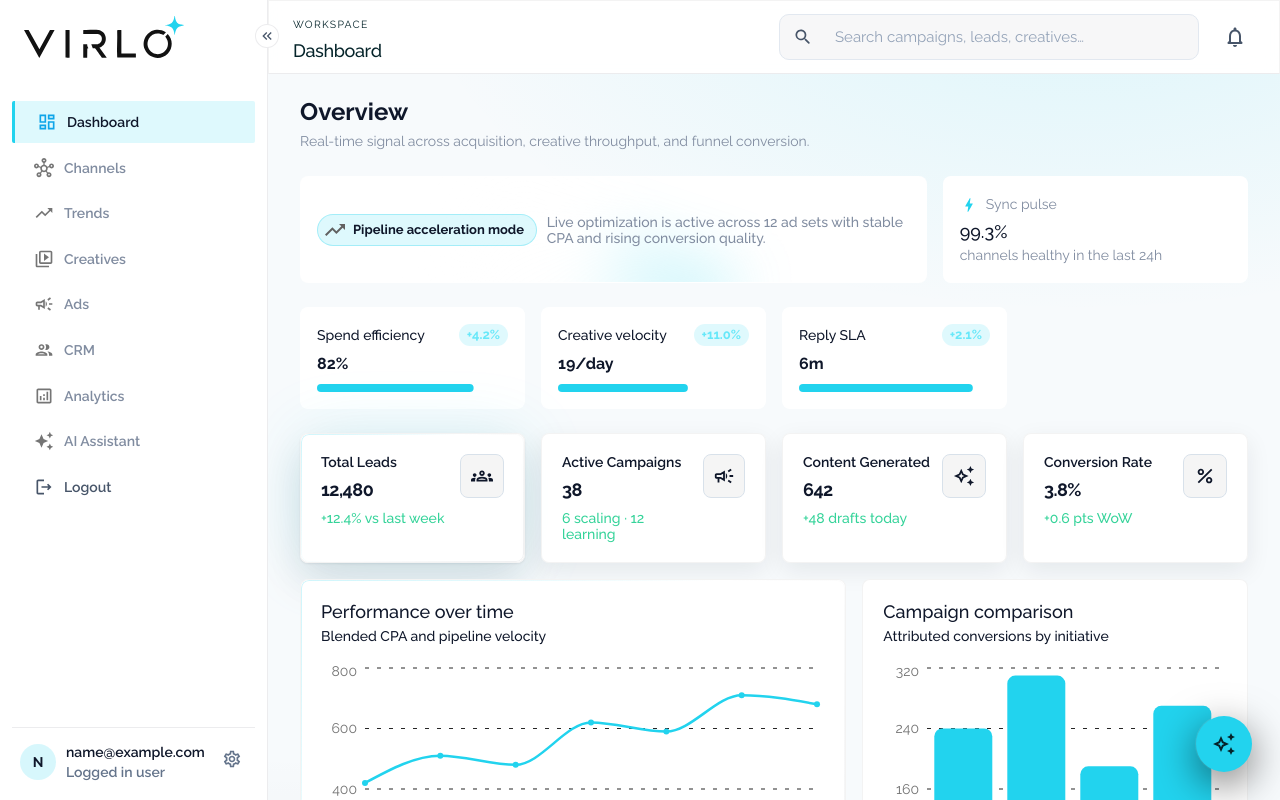
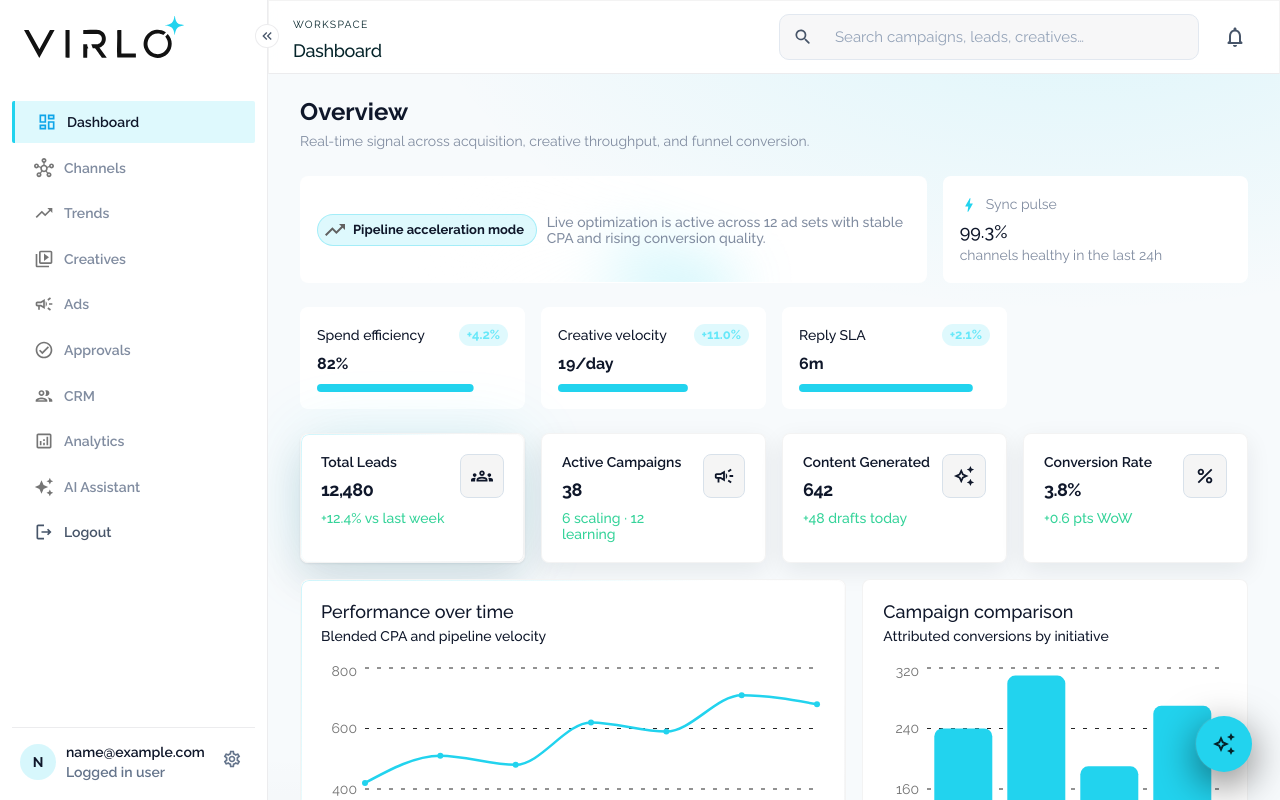
Before and after one commit to yashwanth-a11y/meta-ads-automation, a React (Vite) app in the folder frontend/: page /dashboard in a window 1280 px wide. Shown: the top 800 px of the page. Built offline with nearby package versions, Linux system fonts and the light colour scheme; sample sign-in values are in the browser's storage.

Commit message:
added approvals in the sidemenu bar

```diff
--- a/frontend/src/components/layout/Sidebar.tsx
+++ b/frontend/src/components/layout/Sidebar.tsx
@@ -16,6 +16,7 @@ import {
   AnalyticsOutlined,
   AutoAwesome,
   CampaignOutlined,
+  CheckCircleOutlined,
   DashboardOutlined,
   HubOutlined,
   LogoutOutlined,
@@ -37,6 +38,7 @@ const navItems = [
   { to: paths.trends, label: 'Trends', icon: TrendingUpOutlined },
   { to: paths.creatives, label: 'Creatives', icon: VideoLibraryOutlined },
   { to: paths.ads, label: 'Ads', icon: CampaignOutlined },
+  { to: paths.approvals, label: 'Approvals', icon: CheckCircleOutlined },
   { to: paths.crm, label: 'CRM', icon: PeopleOutlined },
   { to: paths.analytics, label: 'Analytics', icon: AnalyticsOutlined },
   { to: paths.genui, label: 'AI Assistant', icon: AutoAwesome },
```
